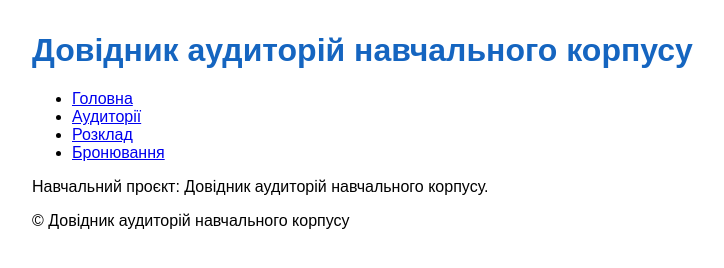
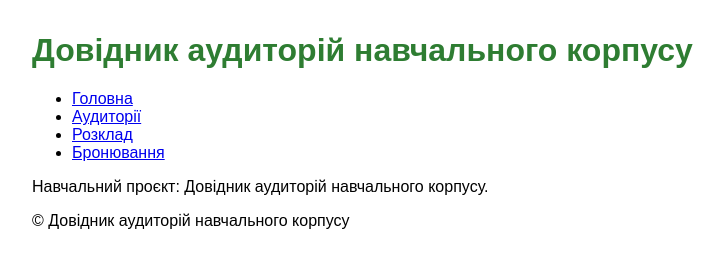
Before and after one commit to iuriev/room-guide, a plain HTML site: page index.html in a window 1280 px wide. Shown: the whole page, without its empty margins (0-724 px from the left). Drawn offline with Linux system fonts and the light colour scheme.

Commit message:
style: change accent color to #2e7d32

```diff
--- a/style.css
+++ b/style.css
@@ -1,5 +1,5 @@
 :root {
-  --accent: #1565c0;
+  --accent: #2e7d32;
 }
 body { font-family: sans-serif; margin: 2rem; }
 h1 { color: var(--accent); }
```
